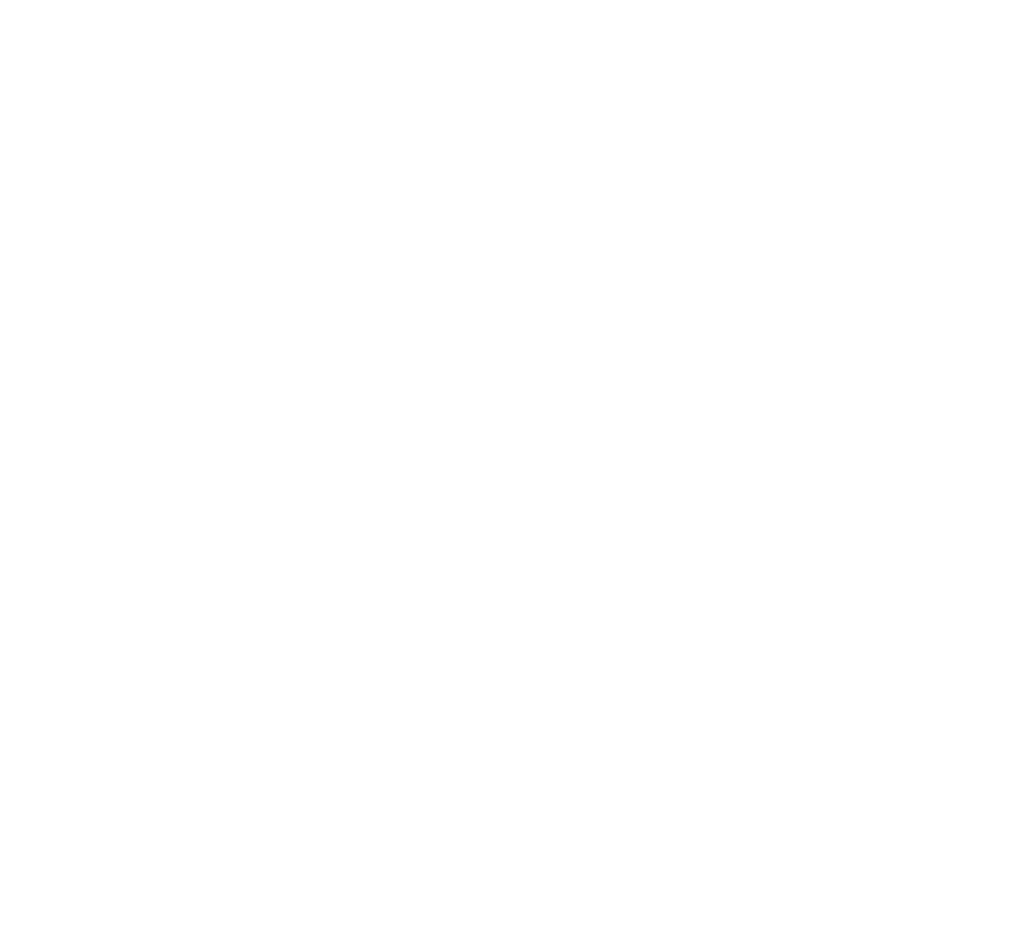
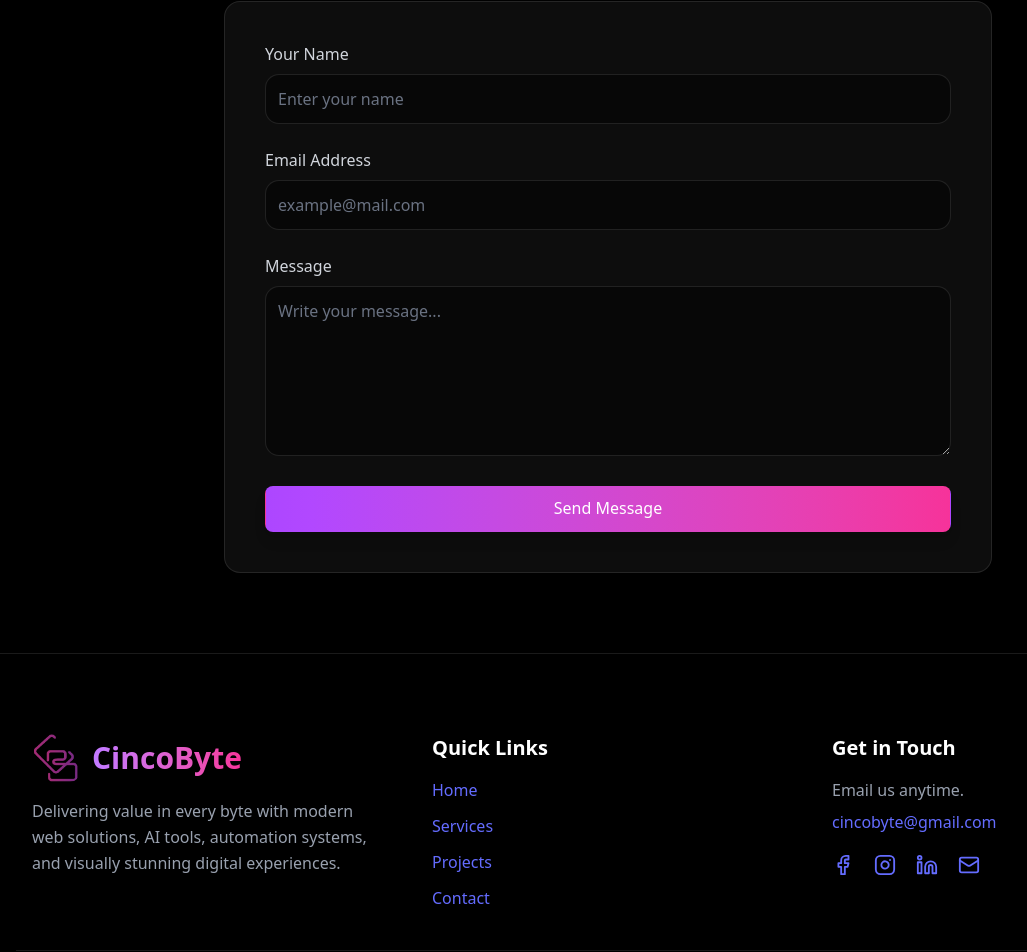
Before and after one commit to malickarslan20/Cinco-updated, a React (Vite) app: page / in a window 1280 px wide. Shown: the part 8106-9058 px from the top of the page, without its empty margins (32-1059 px from the left). Before the commit the page ends 7859 px from the top, so only its background shows below. Built offline with nearby package versions, Linux system fonts and the light colour scheme.

Commit message:
final touch

```diff
--- a/src/App.tsx
+++ b/src/App.tsx
@@ -1,6 +1,8 @@
 
 import './App.css'
 import About from './Component/About'
+import ContactForm from './Component/Contact'
+import Footer from './Component/Footer'
 import HeroSection from './Component/HeroSection'
 import Navbar from './Component/Navbar'
 import Projects from './Component/Porjects'
@@ -19,6 +21,8 @@ function App() {
    <Services/>
    <Projects/>
    <TeamSection/>
+   <ContactForm/>
+   <Footer/>
     </div>
 
     </>
--- /dev/null
+++ b/src/Component/Contact.tsx
@@ -0,0 +1,91 @@
+import React from "react";
+import { motion } from "framer-motion";
+
+const ContactForm = () => {
+  return (
+    <section id="contact" className="bg-black text-white py-20 px-6 md:px-12">
+      <div className="max-w-4xl mx-auto text-center mb-16">
+        <motion.h2
+          initial={{ opacity: 0, y: -20 }}
+          whileInView={{ opacity: 1, y: 0 }}
+          transition={{ duration: 0.6 }}
+          className="text-5xl md:text-6xl font-bold bg-gradient-to-r from-purple-400 to-pink-500 bg-clip-text text-transparent"
+        >
+          Contact Us
+        </motion.h2>
+
+        <motion.p
+          initial={{ opacity: 0, y: 20 }}
+          whileInView={{ opacity: 1, y: 0 }}
+          transition={{ duration: 0.6, delay: 0.1 }}
+          className="text-gray-400 mt-4 text-lg md:text-xl"
+        >
+          Have a project in mind? Let's bring it to life!
+        </motion.p>
+      </div>
+
+      {/* ✨ Form Card */}
+      <motion.div
+        initial={{ opacity: 0, scale: 0.95 }}
+        whileInView={{ opacity: 1, scale: 1 }}
+        transition={{ duration: 0.6 }}
+        className="max-w-3xl mx-auto bg-white/5 backdrop-blur-xl border border-white/10
+                   p-8 md:p-10 rounded-2xl shadow-2xl"
+      >
+        <form className="space-y-6">
+          {/* Name */}
+          <div>
+            <label className="text-gray-300 font-medium">Your Name</label>
+            <input
+              type="text"
+              placeholder="Enter your name"
+              className="w-full mt-2 p-3 rounded-xl bg-black/40 border border-white/10
+                         text-white placeholder-gray-500
+                         focus:outline-none focus:border-purple-500 focus:ring-1 focus:ring-purple-500
+                         transition-all"
+            />
+          </div>
+
+          {/* Email */}
+          <div>
+            <label className="text-gray-300 font-medium">Email Address</label>
+            <input
+              type="email"
+              placeholder="example@mail.com"
+              className="w-full mt-2 p-3 rounded-xl bg-black/40 border border-white/10
+                         text-white placeholder-gray-500
+                         focus:outline-none focus:border-pink-500 focus:ring-1 focus:ring-pink-500
+                         transition-all"
+            />
+          </div>
+
+          {/* Message */}
+          <div>
+            <label className="text-gray-300 font-medium">Message</label>
+            <textarea
+              rows={6}
+              placeholder="Write your message..."
+              className="w-full mt-2 p-3 rounded-xl bg-black/40 border border-white/10
+                         text-white placeholder-gray-500
+                         focus:outline-none focus:border-purple-500 focus:ring-1 focus:ring-purple-500
+                         transition-all"
+            />
+          </div>
+
+          {/* Submit Button */}
+          <motion.button
+            whileHover={{ scale: 1.05 }}
+            whileTap={{ scale: 0.97 }}
+            className="w-full py-3 rounded-xl bg-gradient-to-r from-purple-500 to-pink-500
+                       text-white font-semibold text-lg shadow-lg hover:shadow-purple-500/40
+                       transition-all"
+          >
+            Send Message
+          </motion.button>
+        </form>
+      </motion.div>
+    </section>
+  );
+};
+
+export default ContactForm;
--- /dev/null
+++ b/src/Component/Footer.tsx
@@ -0,0 +1,91 @@
+import React from "react";
+import { motion } from "framer-motion";
+import { Facebook, Instagram, Linkedin, Mail } from "lucide-react";
+
+const Footer = () => {
+  return (
+    <footer className="bg-black text-gray-300 pt-20 pb-10 px-6 md:px-12 border-t border-white/10">
+      {/* Top Footer */}
+      <div className="max-w-6xl mx-auto grid md:grid-cols-3 gap-12 pb-10">
+
+        {/* About + Logo */}
+        <motion.div
+          initial={{ opacity: 0, y: 20 }}
+          whileInView={{ opacity: 1, y: 0 }}
+          transition={{ duration: 0.6 }}
+        >
+          <div className="flex items-center gap-3">
+            {/* LOGO IMAGE */}
+            <img
+              src="/Logo.png"  // <-- change path if needed
+              alt="CincoByte Logo"
+              className="w-12 h-12 object-contain rounded-lg"
+            />
+
+            {/* LOGO TEXT */}
+            <h2 className="text-3xl font-bold bg-gradient-to-r from-purple-400 to-pink-500 bg-clip-text text-transparent">
+              CincoByte
+            </h2>
+          </div>
+
+          <p className="mt-4 text-gray-400 leading-relaxed">
+            Delivering value in every byte with modern web solutions, AI tools,
+            automation systems, and visually stunning digital experiences.
+          </p>
+        </motion.div>
+
+        {/* Quick Links */}
+        <motion.div
+          initial={{ opacity: 0, y: 20 }}
+          whileInView={{ opacity: 1, y: 0 }}
+          transition={{ duration: 0.6, delay: 0.1 }}
+        >
+          <h3 className="text-xl font-semibold text-white">Quick Links</h3>
+          <ul className="mt-4 space-y-3">
+            <li><a href="#hero" className="hover:text-pink-400 transition">Home</a></li>
+            <li><a href="#services" className="hover:text-pink-400 transition">Services</a></li>
+            <li><a href="#portfolio" className="hover:text-pink-400 transition">Projects</a></li>
+            <li><a href="#contact" className="hover:text-pink-400 transition">Contact</a></li>
+          </ul>
+        </motion.div>
+
+        {/* Contact & Socials */}
+        <motion.div
+          initial={{ opacity: 0, y: 20 }}
+          whileInView={{ opacity: 1, y: 0 }}
+          transition={{ duration: 0.6, delay: 0.2 }}
+        >
+          <h3 className="text-xl font-semibold text-white">Get in Touch</h3>
+
+          <p className="mt-4 text-gray-400">Email us anytime.</p>
+
+          <a
+            href="cincobyteofficial@gmail.com"
+            className="mt-2 inline-block text-pink-400 hover:text-purple-400 transition"
+          >
+            cincobyte@gmail.com
+          </a>
+
+          <div className="flex items-center gap-5 mt-5">
+            <a href="#" className="hover:text-purple-400 transition"><Facebook size={22} /></a>
+            <a href="https://www.instagram.com/cincobyte_/" className="hover:text-purple-400 transition"><Instagram size={22} /></a>
+            <a href="https://www.linkedin.com/company/cincobyte/" className="hover:text-purple-400 transition"><Linkedin size={22} /></a>
+            <a href="cincobyteofficial@gmail.com" className="hover:text-purple-400 transition"><Mail size={22} /></a>
+          </div>
+        </motion.div>
+      </div>
+
+      {/* Bottom Line */}
+      <motion.div
+        initial={{ opacity: 0 }}
+        whileInView={{ opacity: 1 }}
+        transition={{ duration: 0.7 }}
+        className="text-center text-gray-500 border-t border-white/10 pt-6"
+      >
+        © {new Date().getFullYear()} CincoByte. All rights reserved.
+      </motion.div>
+    </footer>
+  );
+};
+
+export default Footer;
--- a/src/Component/HeroSection.tsx
+++ b/src/Component/HeroSection.tsx
@@ -3,7 +3,7 @@ import Squares from "../components/Squares";
 
 const Hero: React.FC = () => {
   return (
-    <section className="relative w-full h-[550px] bg-black overflow-hidden">
+    <section id="hero" className="relative w-full h-[550px] bg-black overflow-hidden">
       {/* Animated background */}
       <Squares
         speed={0.5}
```
